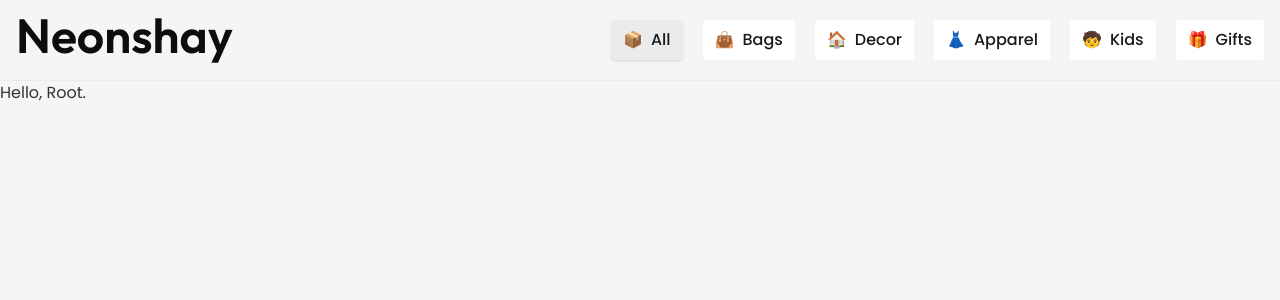
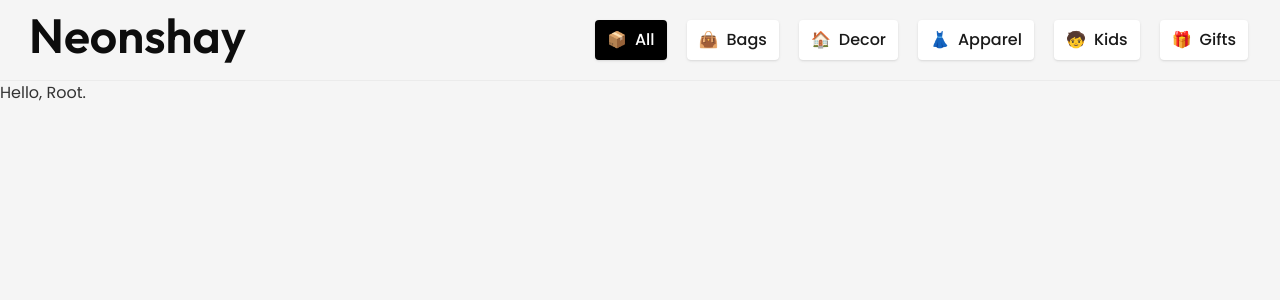
Before and after one commit to ilhamifham/neonshay, a Next.js app: page / in a window 1280 px wide. Shown: the top 300 px of the page. Built offline with nearby package versions, Linux system fonts and the light colour scheme.

Commit message:
Updated the nav links

```diff
--- a/src/components/CategoriesList.tsx
+++ b/src/components/CategoriesList.tsx
@@ -3,7 +3,7 @@ import CategoriesListItem from "./CategoriesListItem";
 
 export default function CategoriesList() {
   return (
-    <ul className={"px-4 py-1 w-full flex flex-row gap-5 overflow-x-auto no-scrollbar min-[43.75rem]:justify-center min-lg:w-auto"}>
+    <ul className={"px-4 py-1 w-full flex flex-row gap-5 overflow-x-auto no-scrollbar min-[43.75rem]:justify-center lg:w-auto"}>
       {categories.map((category) => {
         return <CategoriesListItem key={category.text} text={category.text} emoji={category.emoji} />;
       })}
--- a/src/components/CategoriesListItem.tsx
+++ b/src/components/CategoriesListItem.tsx
@@ -15,7 +15,7 @@ export default function CategoriesListItem({ text, emoji }: CategoriesListProps)
 
   return (
     <li>
-      <Link href={urlLink} className={`capitalize text-subheading flex flex-row items-center gap-2 py-2 px-3 font-medium rounded-sm hover:bg-dark focus-visible:bg-dark duration-300 ${activeLink ? "bg-dark shadow" : "bg-light"}`}>
+      <Link href={urlLink} className={`capitalize flex flex-row items-center gap-2 py-2 px-3 font-medium rounded-sm active:scale-95 shadow duration-300 ${activeLink ? "bg-black text-light" : "bg-light text-subheading hover:bg-dark focus-visible:bg-dark"}`}>
         <div aria-hidden>{emoji}</div>
         <div>{text}</div>
       </Link>
--- a/src/components/Header.tsx
+++ b/src/components/Header.tsx
@@ -1,13 +1,11 @@
 import Link from "next/link";
 import CategoriesList from "./CategoriesList";
-// import Image from "next/image";
 
 export default function Header() {
   return (
     <header className={"border-b border-b-dark bg-base"}>
-      <div className={"pt-4 pb-3 flex flex-col items-center justify-center gap-4 max-w-7xl mx-auto min-lg:flex-row min-lg:justify-between min-lg:pb-4"}>
-        <Link href={"/"} className={"font-heading text-heading text-5xl mx-4 -mt-1.75 mb-1"}>
-          {/* <Image src={""} alt={"neonshay home page"} /> */}
+      <div className={"pt-4 pb-3 flex flex-col items-center justify-center gap-4 max-w-7xl mx-auto lg:px-4 lg:flex-row lg:justify-between lg:pb-4"}>
+        <Link href={"/"} className={"font-heading text-heading text-5xl ml-3.25 mr-4 -mt-1.75 mb-1"}>
           Neonshay
         </Link>
         <CategoriesList />
```
